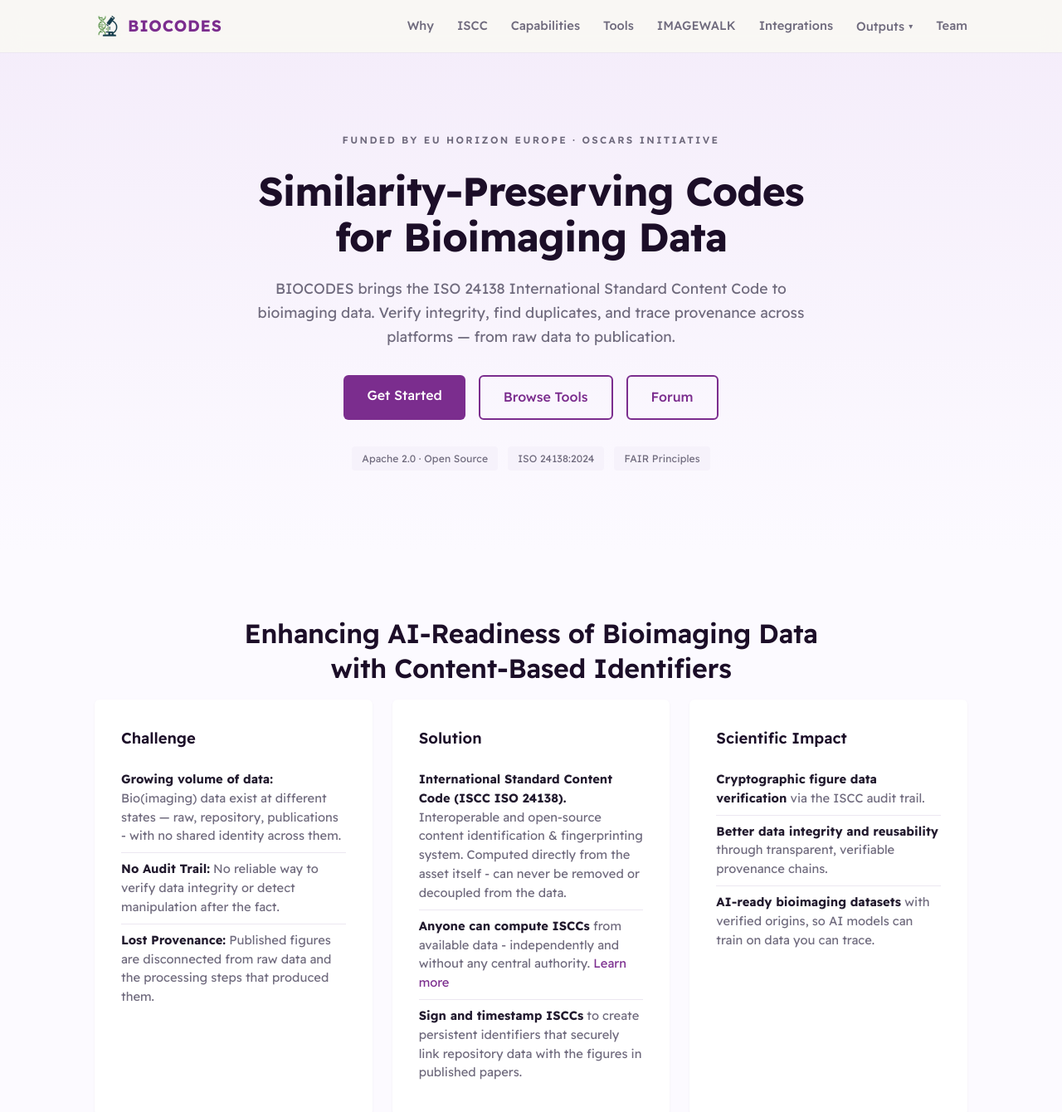
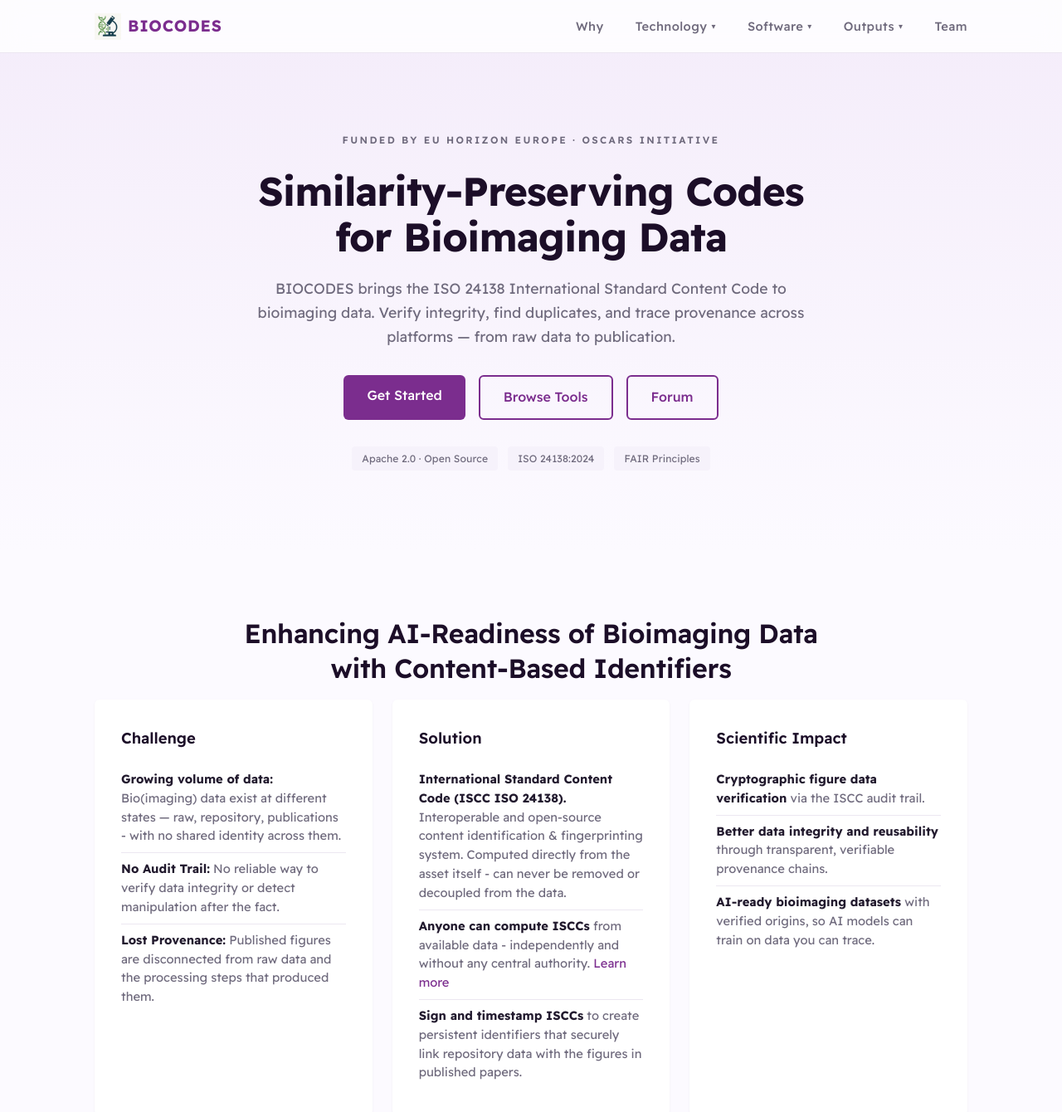
Before and after one commit to bio-codes/bio-codes.github.io, a Jekyll site: the page built from index.html, in a window 1280 px wide and 1400 px high. Shown: the top 1340 px of the window at 83% size. Built offline with Jekyll 4.4.1, drawn with Linux system fonts in a browser that asks for light colours.

Commit message:
style(design): white navbar + grouped category dropdowns
- Navbar background: cream (#f9f8f4) → clean frosted white
- Consolidate 8 top-level links into 5: Why, Technology, Software,
  Outputs, Team. Technology (ISCC Standard, Capabilities, IMAGEWALK)
  and Software (Tools, Integrations) are new hover dropdowns
- Airier spacing (gap 38px) + letter-spacing on nav items
- Section links now home-anchored so they work from any page

Co-Authored-By: Claude Opus 4.8 (1M context) <noreply@anthropic.com>

```diff
--- a/_includes/navbar.html
+++ b/_includes/navbar.html
@@ -7,12 +7,25 @@
             <span></span>
         </button>
         <nav class="nav-menu" id="navMenu">
-            <a href="#challenge" class="nav-link">Why</a>
-            <a href="#iscc" class="nav-link">ISCC</a>
-            <a href="#features" class="nav-link">Capabilities</a>
-            <a href="#tools" class="nav-link">Tools</a>
-            <a href="#imagewalk" class="nav-link">IMAGEWALK</a>
-            <a href="#integrations" class="nav-link">Integrations</a>
+            <a href="{{ '/' | relative_url }}#challenge" class="nav-link">Why</a>
+
+            <div class="nav-dropdown">
+                <span class="nav-dropdown-toggle">Technology<span class="nav-caret" aria-hidden="true">▾</span></span>
+                <div class="nav-dropdown-menu">
+                    <a href="{{ '/' | relative_url }}#iscc" class="nav-link nav-dropdown-item">ISCC Standard</a>
+                    <a href="{{ '/' | relative_url }}#features" class="nav-link nav-dropdown-item">Capabilities</a>
+                    <a href="{{ '/' | relative_url }}#imagewalk" class="nav-link nav-dropdown-item">IMAGEWALK</a>
+                </div>
+            </div>
+
+            <div class="nav-dropdown">
+                <span class="nav-dropdown-toggle">Software<span class="nav-caret" aria-hidden="true">▾</span></span>
+                <div class="nav-dropdown-menu">
+                    <a href="{{ '/' | relative_url }}#tools" class="nav-link nav-dropdown-item">Tools</a>
+                    <a href="{{ '/' | relative_url }}#integrations" class="nav-link nav-dropdown-item">Integrations</a>
+                </div>
+            </div>
+
             <div class="nav-dropdown">
                 <span class="nav-dropdown-toggle">Outputs<span class="nav-caret" aria-hidden="true">▾</span></span>
                 <div class="nav-dropdown-menu">
@@ -20,7 +33,8 @@
                     <a href="{{ '/publications/' | relative_url }}" class="nav-link nav-dropdown-item">Publications</a>
                 </div>
             </div>
-            <a href="#team" class="nav-link">Team</a>
+
+            <a href="{{ '/' | relative_url }}#team" class="nav-link">Team</a>
         </nav>
     </div>
 </header>
--- a/assets/css/style.css
+++ b/assets/css/style.css
@@ -96,8 +96,9 @@ ul {
   left: 0;
   right: 0;
   height: var(--nav-height);
-  background: rgba(249, 248, 244, 0.95);
-  backdrop-filter: blur(12px);
+  background: rgba(255, 255, 255, 0.82);
+  backdrop-filter: blur(14px) saturate(1.05);
+  -webkit-backdrop-filter: blur(14px) saturate(1.05);
   border-bottom: 1px solid var(--color-border);
   z-index: 1000;
 }
@@ -132,13 +133,15 @@ ul {
 
 .nav-menu {
   display: flex;
-  gap: 28px;
+  align-items: center;
+  gap: 38px;
 }
 
 .nav-link {
   color: var(--color-text-light);
   font-size: 0.92rem;
   font-weight: 500;
+  letter-spacing: 0.03em;
   transition: color 0.2s;
 }
 
@@ -159,6 +162,7 @@ ul {
   color: var(--color-text-light);
   font-size: 0.92rem;
   font-weight: 500;
+  letter-spacing: 0.03em;
   cursor: default;
   transition: color 0.2s;
 }
```
